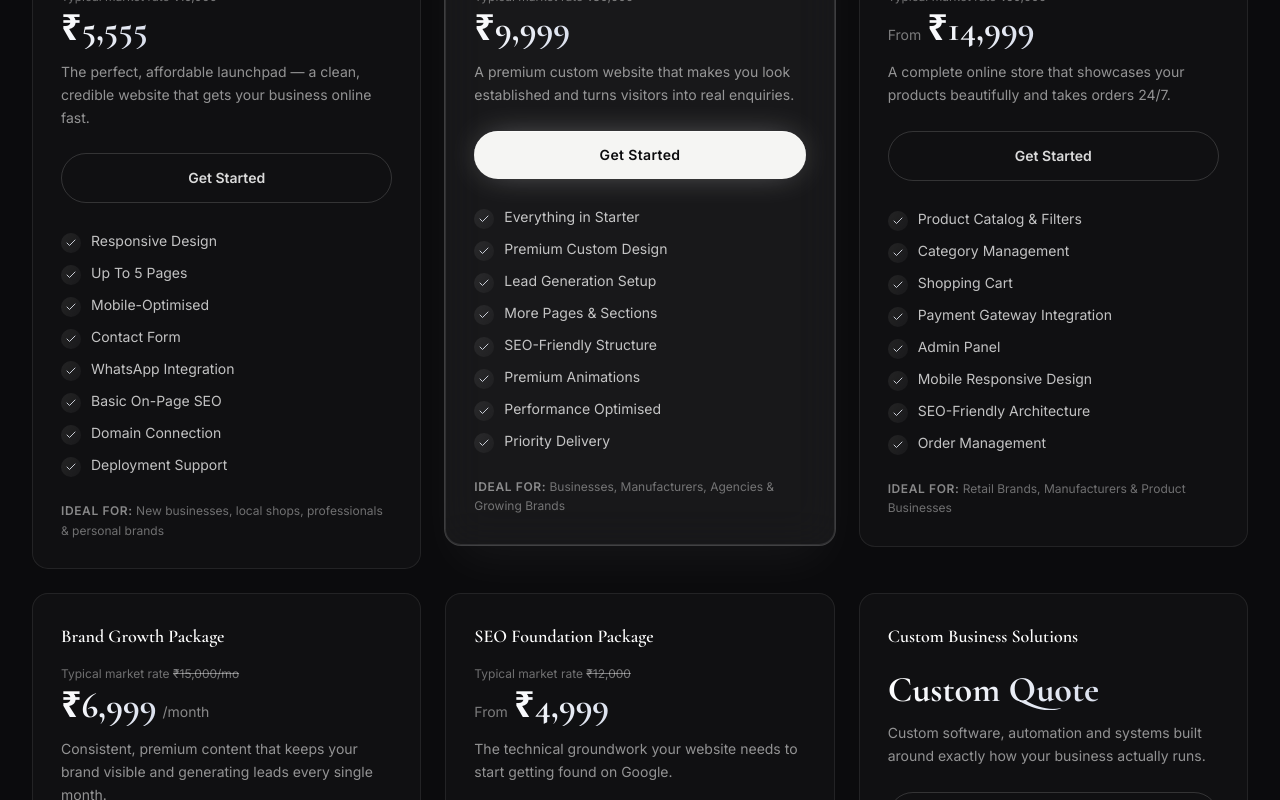
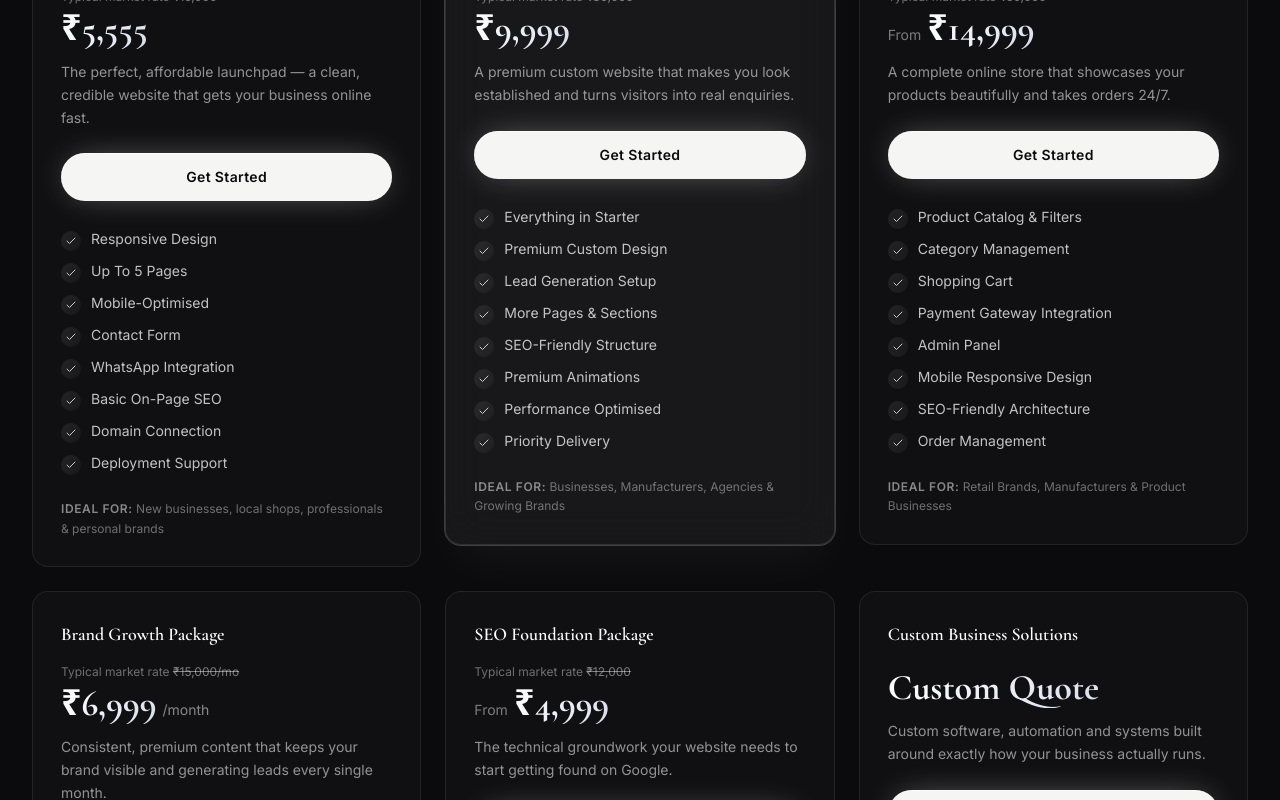
Before and after one commit to RomeomittalOP/Mittal-Website, a Next.js app: page / in a window 1280 px wide. Shown: the part 4260-5060 px from the top of the page. Built offline with nearby package versions, Linux system fonts and the light colour scheme.

Commit message:
Make all package Get Started buttons active/solid (not just highlighted tier)

```diff
--- a/components/Pricing.tsx
+++ b/components/Pricing.tsx
@@ -56,10 +56,7 @@ export default function Pricing() {
 
                 <p className="mt-3 text-sm leading-relaxed text-white/55">{pkg.tagline}</p>
 
-                <a
-                  href="/#contact"
-                  className={pkg.highlight ? "btn-primary mt-6 w-full" : "btn-ghost mt-6 w-full"}
-                >
+                <a href="/#contact" className="btn-primary mt-6 w-full">
                   {pkg.cta}
                 </a>
 
```
